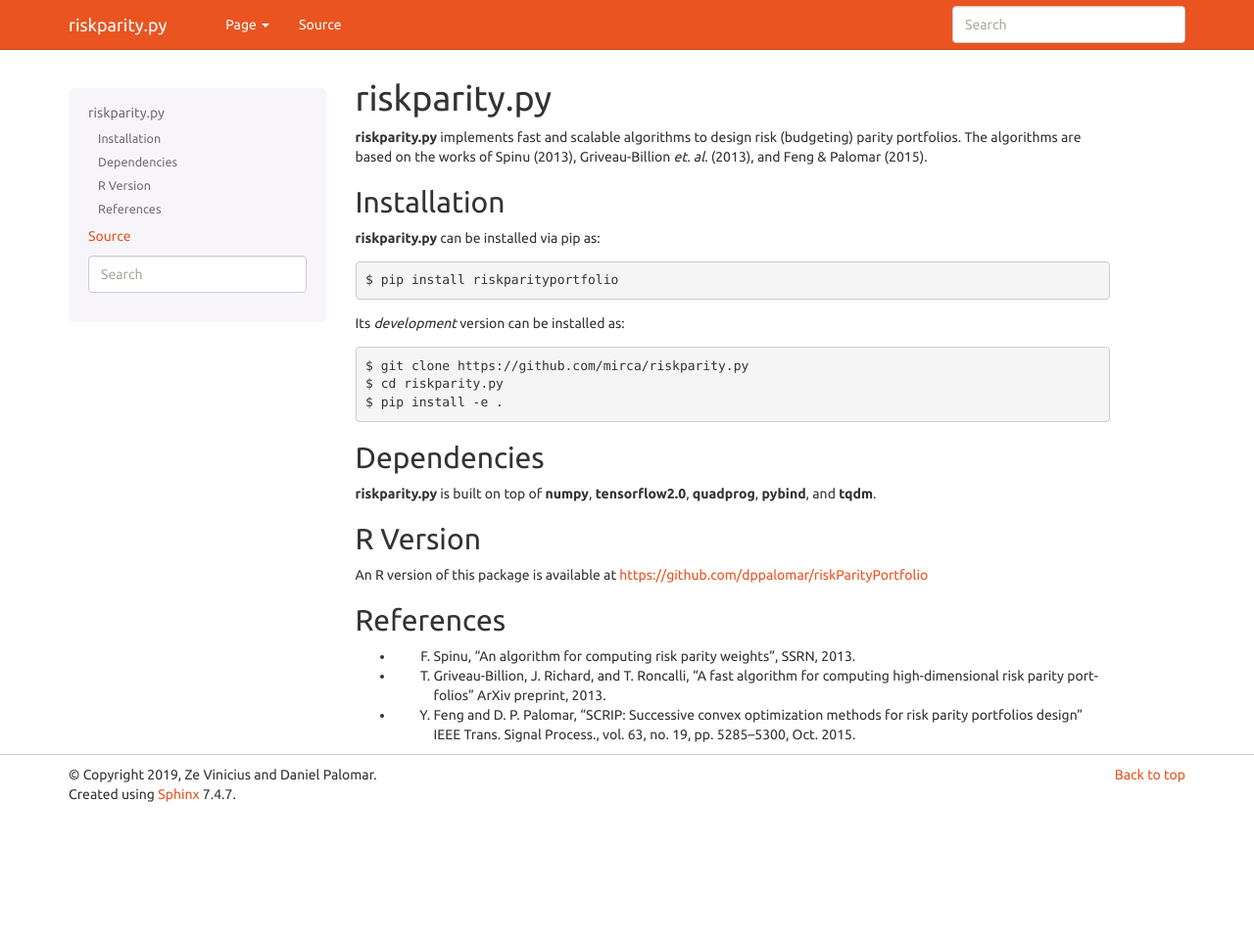
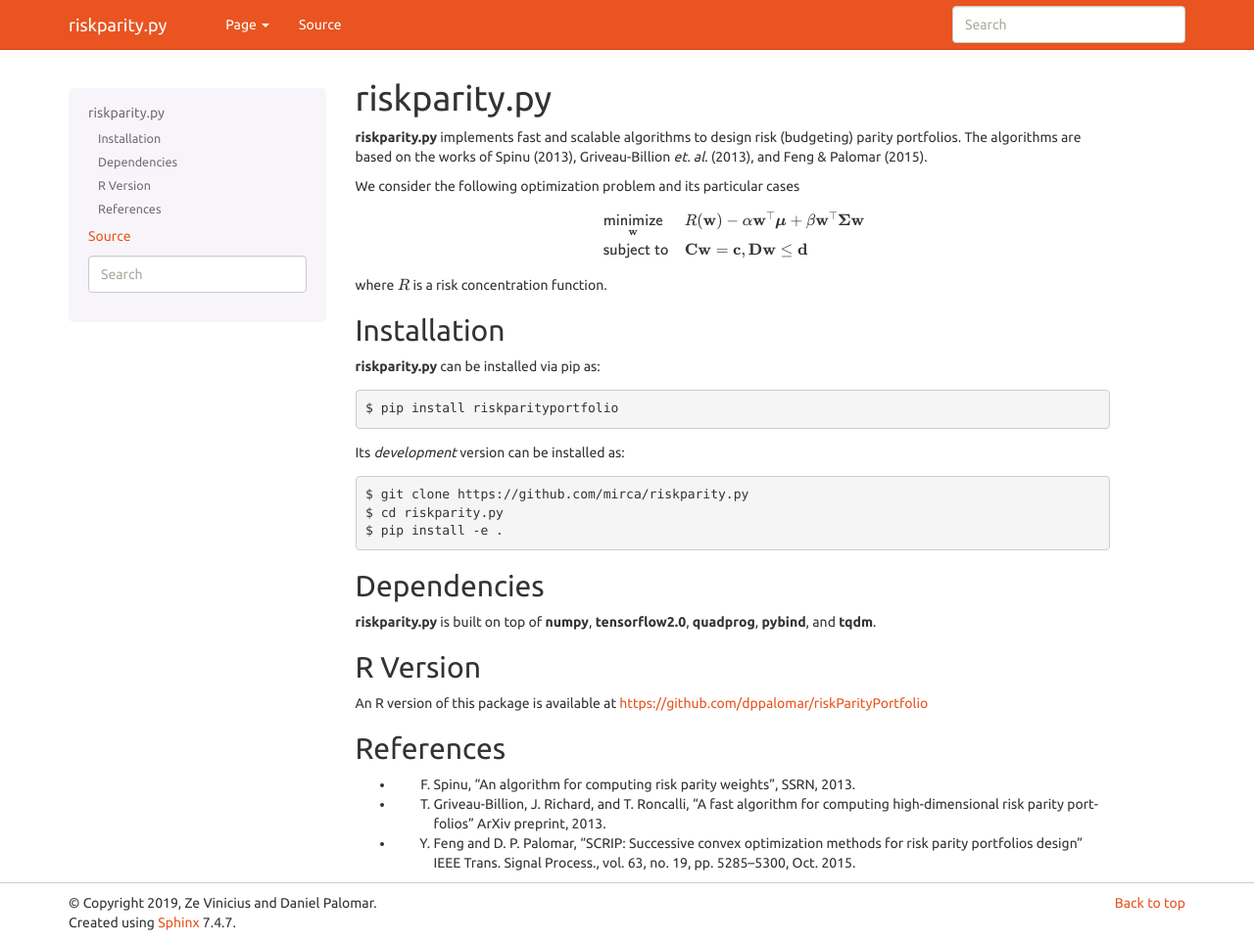
Before and after one commit to convexfi/riskparity.py, a Sphinx documentation site: the page built from docs/source/index.rst, in a window 1280 px wide and 962 px high. Shown: the whole window at 98% size. Built offline with Sphinx 7.4.7, drawn with Linux system fonts in a browser that asks for light colours.

Commit message:
docs: update index.rst

```diff
--- a/docs/source/index.rst
+++ b/docs/source/index.rst
@@ -8,6 +8,18 @@ riskparity.py
 
 **riskparity.py** implements fast and scalable algorithms to design risk (budgeting) parity portfolios.
 The algorithms are based on the works of Spinu (2013), Griveau-Billion *et. al.* (2013), and Feng & Palomar (2015).
+
+We consider the following optimization problem and its particular cases
+
+.. math::
+
+        \begin{array}{ll}
+        \underset{\mathbf{w}}{\textsf{minimize}} &
+        R(\mathbf{w}) - \alpha \mathbf{w}^{\top}\boldsymbol{\mu} + \beta \mathbf{w}^{\top}\boldsymbol{\Sigma}\mathbf{w}\\
+        \textsf{subject to} & \mathbf{C}\mathbf{w} = \mathbf{c}, \mathbf{D}\mathbf{w} \leq \mathbf{d}
+        \end{array}
+
+where :math:`R` is a risk concentration function.
 
 Installation
 ------------
```
